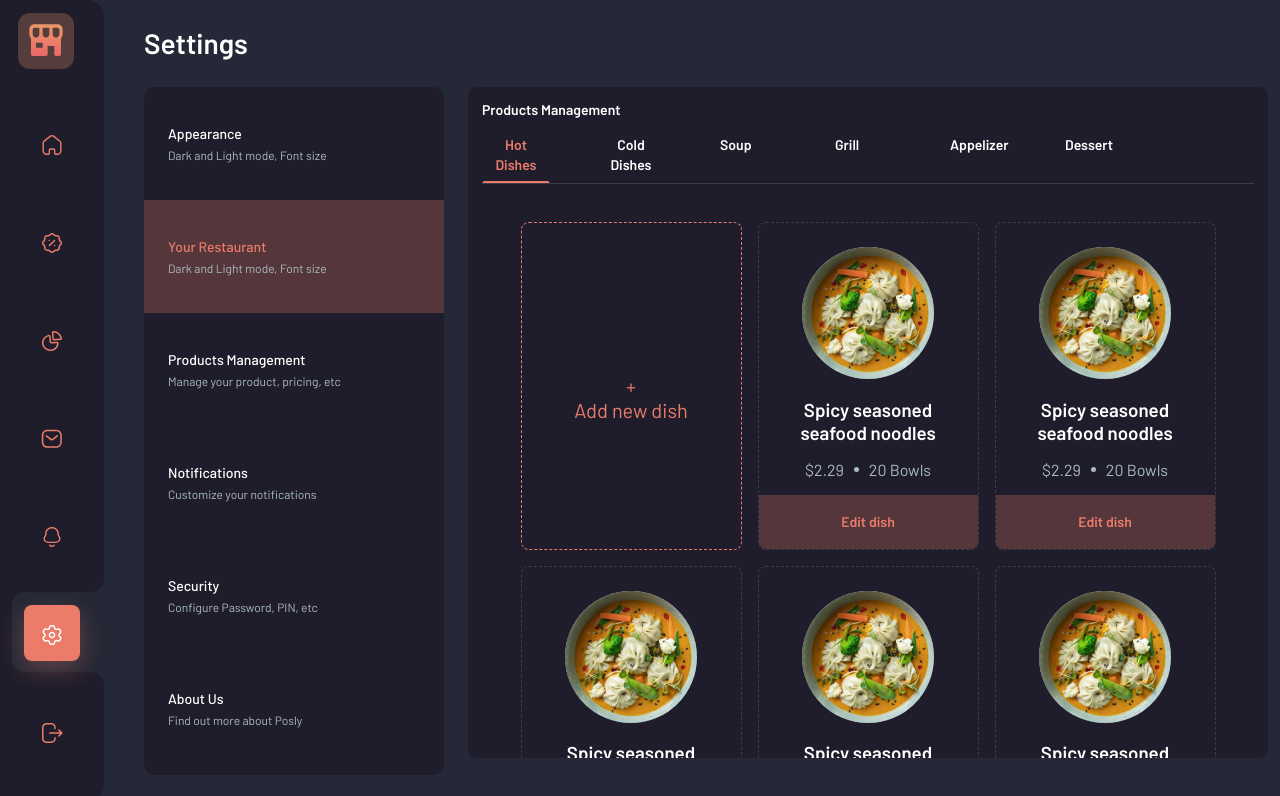
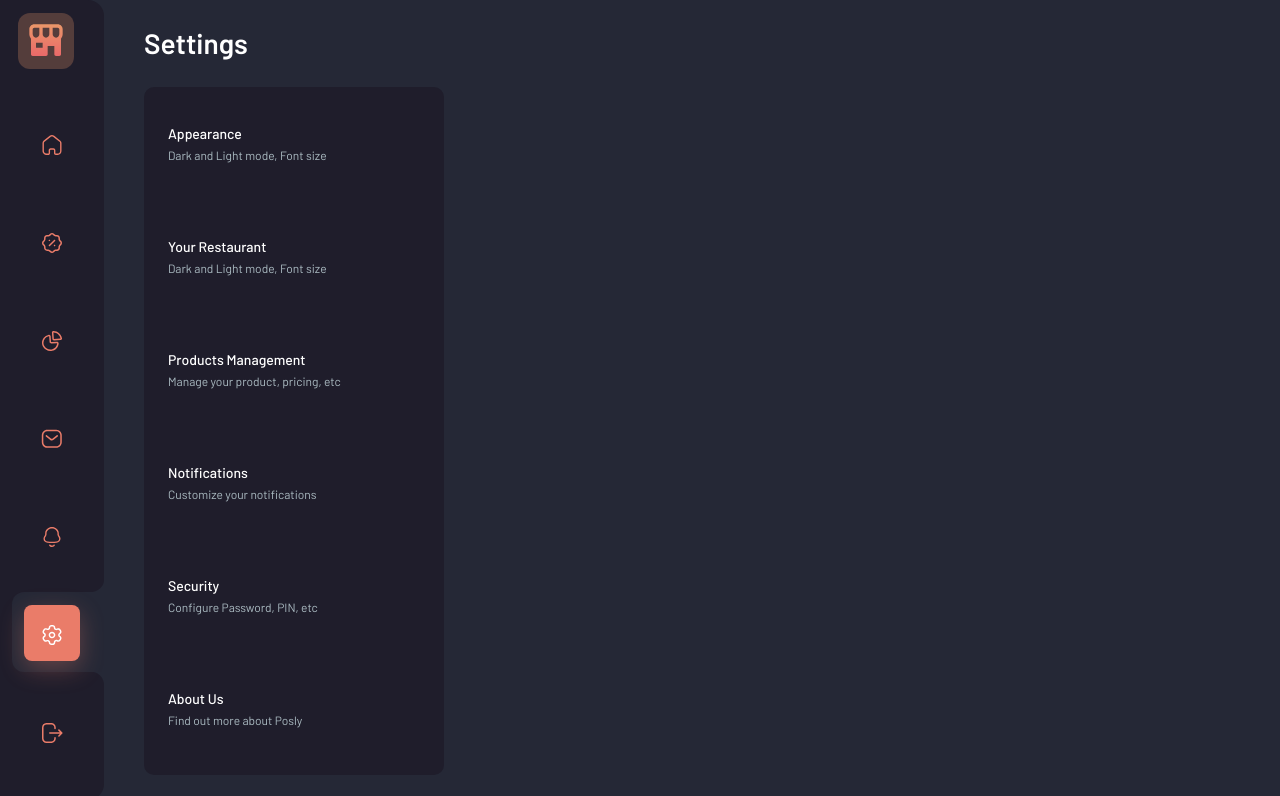
Before and after one commit to Asilbek-17/food-POS-Dark, a React (Create React App) app: page /setting in a window 1280 px wide. Shown: the top 796 px of the page. Built offline with nearby package versions, Linux system fonts and the light colour scheme.

Commit message:
fix bugs

```diff
--- a/src/App.js
+++ b/src/App.js
@@ -1,6 +1,6 @@
 import React from 'react';
 import { Menu } from './components/menu/menu';
-import { Route, Routes } from 'react-router-dom';
+import { BrowserRouter, Navigate, Route, Routes } from 'react-router-dom';
 import { HomePage } from './pages/Home/Home';
 import { Dashboard } from './pages/Dashboard/Dashboard';
 import Settings from './pages/Settings/Settings';
@@ -10,9 +10,9 @@ export function App() {
 		<>
 			<Menu />
 			<Routes>
-				<Route path='/*' element={<HomePage />} />
+				<Route path='/' element={<HomePage />} />
 				<Route path='/dashboard' element={<Dashboard />} />
-				<Route path='/setting' element={<Settings />} />
+				<Route path='/setting/*' element={<Settings />}/>
 			</Routes>
 		</>
 	);
--- a/src/components/CategoryItem/CategoryItem.js
+++ b/src/components/CategoryItem/CategoryItem.js
@@ -1,12 +1,15 @@
 import React from 'react'
 import "./category-item.scss";
+import { Link, NavLink } from 'react-router-dom';
 
 function CategoryItem({ text }) {
   return (
     <li className="category-item">
-      <button className="category-btn text-light-100">
+      <NavLink to={text.toLowerCase()} className={({isActive}) => (
+        isActive ? "category-btn text-danger-100 active" : "category-btn text-light-100"
+      )}>
         {text}
-      </button>
+      </NavLink>
     </li>
   )
 }
--- a/src/components/CategoryItem/category-item.scss
+++ b/src/components/CategoryItem/category-item.scss
@@ -1,16 +1,20 @@
+.category-item{
+    width: max-content;
+}
 
 .category-btn {
     padding-bottom: clamp(7px, 4px, 13px);
     font-family: inherit;
     font-size: 8px;
-    border: 2px solid transparent;
+    border-bottom: 2px solid transparent;
+    border-radius: 0;
     background-color: transparent;
     cursor: pointer;
     transition: all 300ms ease-in-out;
 }
-.category-item:nth-child(1) .category-btn{
+.category-btn.active{
     color: var(--clr-danger-100);
-    border-bottom-color: var(--clr-danger-100);
+    border-bottom:1px solid var(--clr-danger-100);
 }
 
 @media screen and (min-width:867px) {
--- a/src/components/SettingItem/SettingItem.js
+++ b/src/components/SettingItem/SettingItem.js
@@ -1,18 +1,19 @@
 import React from 'react'
 import "./SettingItem.scss";
+import { Link } from 'react-router-dom';
 
-function SettingItem({ title, text, isActive, ...rest }) {
-    const itemClassName = isActive ? "settings-item current" : "settings-item";
-    const ItemTitleClassName = isActive ? "settings-title text-danger-100" : "settings-title text-light-100";
+function SettingItem({ title, text,url, ...rest }) {
+    const itemClassName = String(window.location).includes(url) ? "settings-item current" : "settings-item";
+    const ItemTitleClassName = String(window.location).includes(url) ? "settings-title text-danger-100" : "settings-title text-light-100";
     return (
-        <li className={itemClassName} {...rest}>
+        <Link to={url} className={itemClassName} {...rest}>
             <h3 className={ItemTitleClassName} title={title}>
                 {title}
             </h3>
             <p className="settings-text text-light-200" title={text}>
                 {text}
             </p>
-        </li>
+        </Link>
     )
 }
 
--- a/src/components/SettingList/SettingList.js
+++ b/src/components/SettingList/SettingList.js
@@ -1,62 +1,63 @@
 import React, { useState } from 'react'
 import SettingItem from '../SettingItem/SettingItem';
 import "./SettingList.scss";
+import { useNavigate } from 'react-router-dom';
+
+console.log(crypto.randomUUID());
 
 const settingListData = [
   {
-    id:Math.random() * 10000,
+    id:crypto.randomUUID(),
     title:"Appearance",
     text:"Dark and Light mode, Font size",
-    isActive:false
+    isActive:false,
+    link:"appearance"
   },
   {
-    id:Math.random() * 10000,
+    id:crypto.randomUUID(),
     title:"Your Restaurant",
     text:"Dark and Light mode, Font size",
-    isActive:true
+    isActive:false,
+    link:"restaurant",
   },
   {
-    id:Math.random() * 10000,
+    id:crypto.randomUUID(),
     title:"Products Management",
     text:"Manage your product, pricing, etc",
-    isActive:false
+    isActive:false,
+    link:"management"
   },
   {
-    id:Math.random() * 10000,
+    id:crypto.randomUUID(),
     title:"Notifications",
     text:"Customize your notifications",
-    isActive:false
+    isActive:false,
+    link:"notifications"
   },
   {
-    id:Math.random() * 10000,
+    id:crypto.randomUUID(),
     title:"Security",
     text:"Configure Password, PIN, etc",
-    isActive:false
+    isActive:false,
+    link:"security"
   },
   {
-    id:Math.random() * 10000,
+    id:crypto.randomUUID(),
     title:"About Us",
     text:"Find out more about Posly",
-    isActive:false
+    isActive:false,
+    link:"about"
   },
 ]
 
 function SettingList() {
   const [data,setData] = useState(settingListData);
-  function handleItemClick(id){
-    const copyData = [...data];
-    const foundSettings = copyData.find(setting => setting.id === id);
-    const currentActiveSetting = copyData.find(setting => setting.isActive);
-    currentActiveSetting.isActive = false;
-    foundSettings.isActive = !foundSettings.isActive;
-    setData(copyData);
-  }
+  const navigate = useNavigate();
   return (
     <ul className="settings-list bg-dark-100">
         {data.map(setting => (
-          <SettingItem data-id={setting.id} isActive={setting.isActive} key={setting.id} title={setting.title} text={setting.text} onClick={evt => {
-            handleItemClick(Number(evt.target.dataset.id));
-          }} />
+          <SettingItem data-id={setting.id} url={setting.link} key={setting.id} title={setting.title} text={setting.text}
+          />
         ))}
     </ul>
   )
--- a/src/pages/Settings/Settings.js
+++ b/src/pages/Settings/Settings.js
@@ -4,6 +4,7 @@ import HeaderItem from '../../components/HeaderItem/HeaderItem';
 import SettingList from '../../components/SettingList/SettingList';
 import Categories from '../../components/Categories/Categories';
 import FoodList from '../../components/FoodList/FoodList';
+import { Route, Routes, Navigate } from 'react-router-dom';
 
 function Settings() {
   return (
@@ -15,8 +16,12 @@ function Settings() {
             <div className="settings-wrapper">
               <SettingList />
               <div className='settings-inner'>
-                <Categories />
-                <FoodList />
+                <Routes>
+                  <Route path='management' element={<><Categories/><FoodList /></>}>
+                    <Route path='*' element={<FoodList />} />
+                  </Route>
+                  <Route path='*' element={<></>} />
+                </Routes>
               </div>
 
             </div>
```
Also changed, not shown: 26 other files (tests, documents, lock files or other folders).
